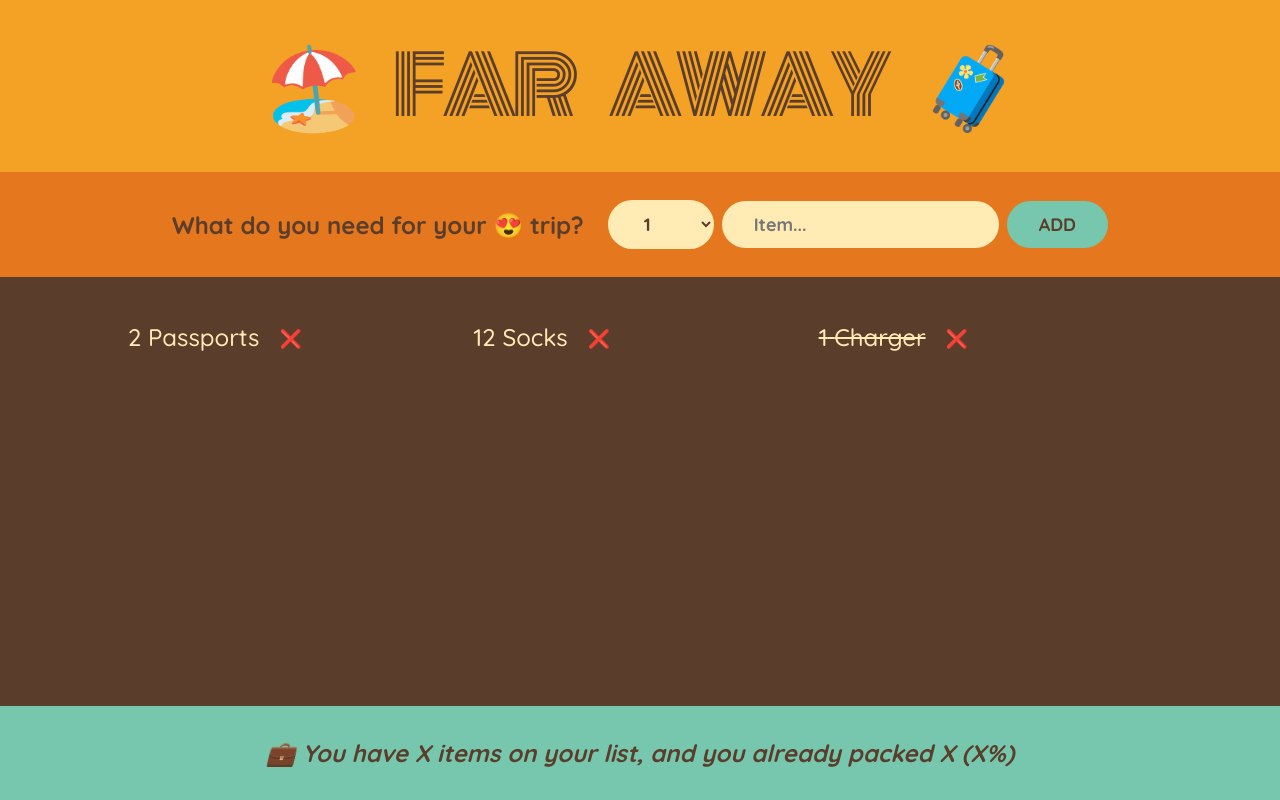
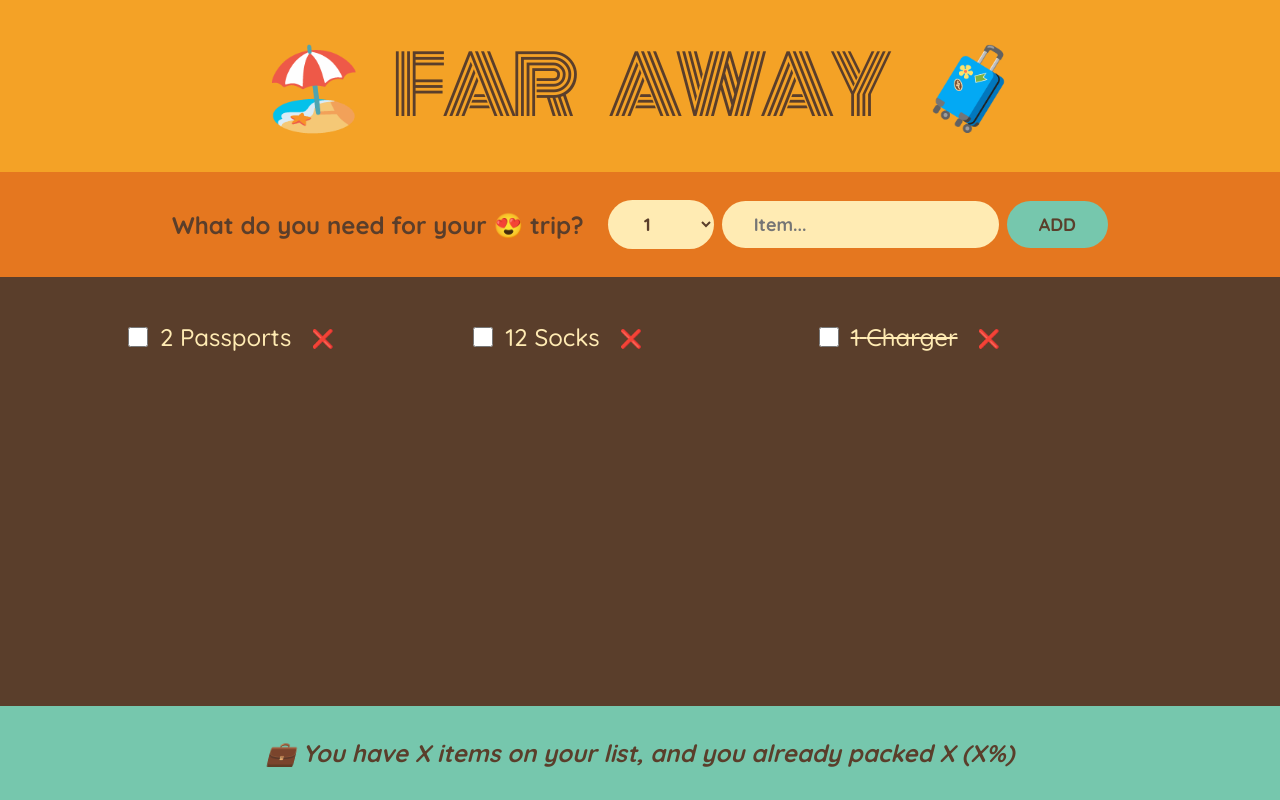
Before and after one commit to ripperd-2882/React, a React (Create React App) app in the folder 03-travel-list/: page / in a window 1280 px wide. Built offline with nearby package versions, Linux system fonts and the light colour scheme.

Commit message:
implemented checkbox for items

```diff
--- a/03-travel-list/src/App.js
+++ b/03-travel-list/src/App.js
@@ -17,11 +17,23 @@
     setItems((items) => items.filter((item) => item.id !== id));
   }
 
+  function handleToggleItem(id) {
+    setItems((items) =>
+      items.map((item) =>
+        id === item.id ? { ...item, packed: !item.packed } : item
+      )
+    );
+  }
+
   return (
     <div className="app">
       <Logo />
       <Form onAddItems={handleAddItems} />
-      <PackingList items={items} onDeleteItem={handleDeleteItem} />
+      <PackingList
+        items={items}
+        onDeleteItem={handleDeleteItem}
+        onToggleItem={handleToggleItem}
+      />
       <Stats />
     </div>
   );
@@ -73,21 +85,31 @@
   );
 }
 
-function PackingList({ items, onDeleteItem }) {
+function PackingList({ items, onDeleteItem, onToggleItem }) {
   return (
     <div className="list">
       <ul>
         {items.map((item) => (
-          <Item item={item} onDeleteItem={onDeleteItem} key={item.id} />
+          <Item
+            item={item}
+            onDeleteItem={onDeleteItem}
+            onToggleItem={onToggleItem}
+            key={item.id}
+          />
         ))}
       </ul>
     </div>
   );
 }
 
-function Item({ item, onDeleteItem }) {
+function Item({ item, onDeleteItem, onToggleItem }) {
   return (
     <li>
+      <input
+        type="checkbox"
+        value={item.packed}
+        onChange={() => onToggleItem(item.id)}
+      />
       <span style={item.packed ? { textDecoration: "line-through" } : {}}>
         {item.quantity} {item.description}
       </span>
```
